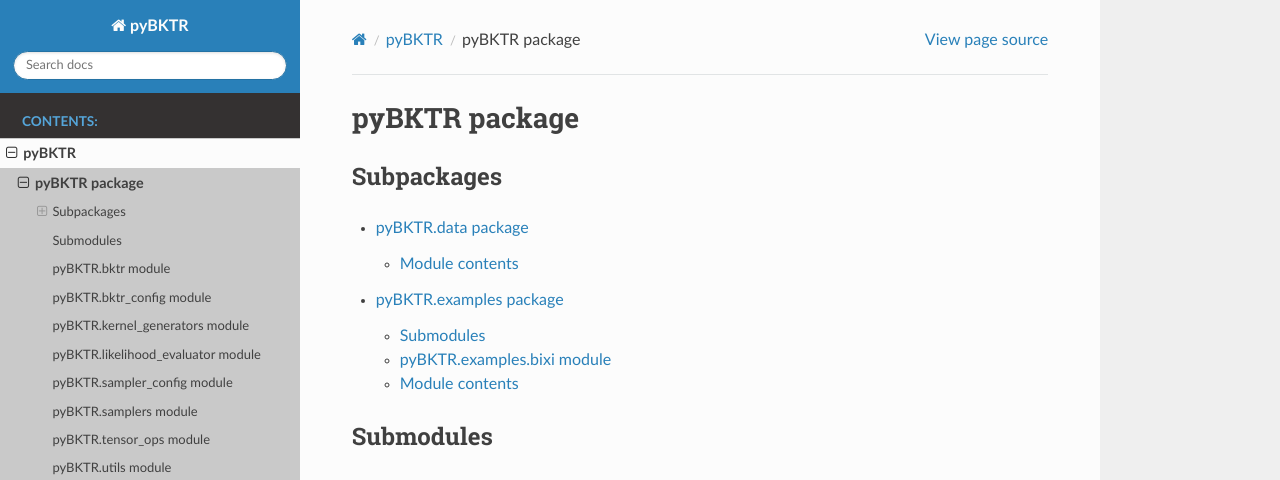
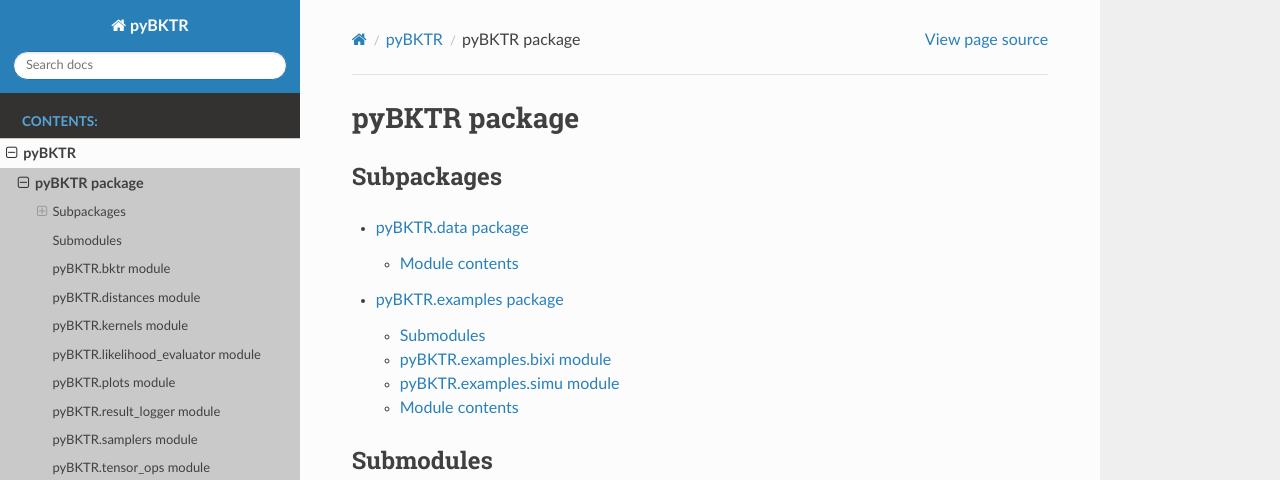
Before and after one commit to julien-hec/pyBKTR, a Sphinx documentation site: the page built from docs/pyBKTR.rst, in a window 1280 px wide and 1400 px high. Shown: the top 480 px of the window. Built offline with Sphinx 7.4.7 and the Read the Docs theme 2.0.0, drawn with Linux system fonts in a browser that asks for light colours; some of the changed text lies outside the part shown.

Commit message:
Improved documentation and changed KernelParam repr

```diff
--- a/docs/conf.py
+++ b/docs/conf.py
@@ -1,7 +1,6 @@
 # Configuration file for the Sphinx documentation builder.
 #
-# This file only contains a selection of the most common options. For a full
-# list see the documentation:
+# For the full list of built-in configuration values, see the documentation:
 # https://www.sphinx-doc.org/en/master/usage/configuration.html
 
 # -- Path setup --------------------------------------------------------------
@@ -16,39 +15,28 @@
 
 
 # -- Project information -----------------------------------------------------
+# https://www.sphinx-doc.org/en/master/usage/configuration.html#project-information
 
 project = 'pyBKTR'
-copyright = '2022, Mengying Lei, Aurelie Labbe, Lijun Sun, Julien Lanthier'
-author = 'Mengying Lei, Aurelie Labbe, Lijun Sun, Julien Lanthier'
-
+copyright = '2023, Julien Lanthier, Mengying Lei, Aurelie Labbe, Lijun Sun'
+author = 'Julien Lanthier, Mengying Lei, Aurelie Labbe, Lijun Sun'
 
 # -- General configuration ---------------------------------------------------
+# https://www.sphinx-doc.org/en/master/usage/configuration.html#general-configuration
 
-# Add any Sphinx extension module names here, as strings. They can be
-# extensions coming with Sphinx (named 'sphinx.ext.*') or your custom
-# ones.
-extensions = ['sphinx.ext.autodoc', 'sphinx.ext.napoleon']
+extensions = ['sphinx.ext.autodoc', 'sphinx.ext.napoleon', 'sphinx.ext.viewcode']
 
-# Add any paths that contain templates here, relative to this directory.
 templates_path = ['_templates']
-
-# List of patterns, relative to source directory, that match files and
-# directories to ignore when looking for source files.
-# This pattern also affects html_static_path and html_extra_path.
 exclude_patterns = ['_build', 'Thumbs.db', '.DS_Store']
 
 
+
 # -- Options for HTML output -------------------------------------------------
+# https://www.sphinx-doc.org/en/master/usage/configuration.html#options-for-html-output
 
-# The theme to use for HTML and HTML Help pages.  See the documentation for
-# a list of builtin themes.
-#
-# html_theme = 'furo'
 html_theme = 'sphinx_rtd_theme'
-
-# Add any paths that contain custom static files (such as style sheets) here,
-# relative to this directory. They are copied after the builtin static files,
-# so a file named "default.css" will overwrite the builtin "default.css".
 html_static_path = ['_static']
 
 autoclass_content = 'both'
+autodoc_typehints_format = 'short'
+python_use_unqualified_type_names = True
--- a/docs/index.rst
+++ b/docs/index.rst
@@ -1,5 +1,5 @@
 .. pyBKTR documentation master file, created by
-   sphinx-quickstart on Mon May 23 17:33:16 2022.
+   sphinx-quickstart on Thu Mar  2 21:26:53 2023.
    You can adapt this file completely to your liking, but it should at least
    contain the root `toctree` directive.
 
--- a/docs/pyBKTR.rst
+++ b/docs/pyBKTR.rst
@@ -21,18 +21,18 @@
    :undoc-members:
    :show-inheritance:
 
-pyBKTR.bktr\_config module
---------------------------
+pyBKTR.distances module
+-----------------------
 
-.. automodule:: pyBKTR.bktr_config
+.. automodule:: pyBKTR.distances
    :members:
    :undoc-members:
    :show-inheritance:
 
-pyBKTR.kernel\_generators module
---------------------------------
+pyBKTR.kernels module
+---------------------
 
-.. automodule:: pyBKTR.kernel_generators
+.. automodule:: pyBKTR.kernels
    :members:
    :undoc-members:
    :show-inheritance:
@@ -45,10 +45,18 @@
    :undoc-members:
    :show-inheritance:
 
-pyBKTR.sampler\_config module
------------------------------
+pyBKTR.plots module
+-------------------
 
-.. automodule:: pyBKTR.sampler_config
+.. automodule:: pyBKTR.plots
+   :members:
+   :undoc-members:
+   :show-inheritance:
+
+pyBKTR.result\_logger module
+----------------------------
+
+.. automodule:: pyBKTR.result_logger
    :members:
    :undoc-members:
    :show-inheritance:
```
Also changed, not shown: docs/pyBKTR.examples.rst (+8 -0 lines), pyproject.toml (+4 -4 lines), 1 other file.
